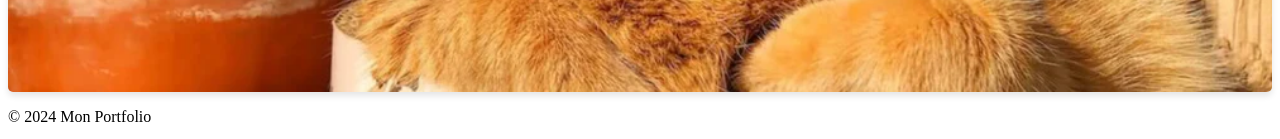
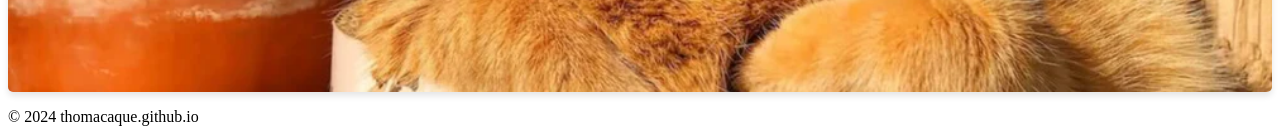
Before and after one commit to Thomacaque/thomacaque.github.io, a Jekyll site: the page built from index.md, in a window 1280 px wide. Shown: the part 1625-1764 px from the top of the page. Built offline with Jekyll 4.4.1, drawn with Linux system fonts in a browser that asks for light colours.

Commit message:
Update home.html

```diff
--- a/_layouts/home.html
+++ b/_layouts/home.html
@@ -7,13 +7,14 @@
   <p>{{ site.description }}</p>
 </header>
 
-
+<!-- Lien vers le fichier CSS personnalisé -->
 <link rel="stylesheet" href="{{ '/assets/css/styles.css' | relative_url }}">
 
 <main>
-  {{ content }}  <!-- Affiche le contenu de index.md -->
+  <!-- Affiche le contenu du fichier index.md -->
+  {{ content }}
 </main>
 
 <footer>
-  <p>© 2024 Mon Portfolio</p>
+  <p>© {{ site.time | date: "%Y" }} {{ site.title }}</p>
 </footer>
```
Also changed, not shown: other parts of _layouts/home.html (+1 -1 lines).
